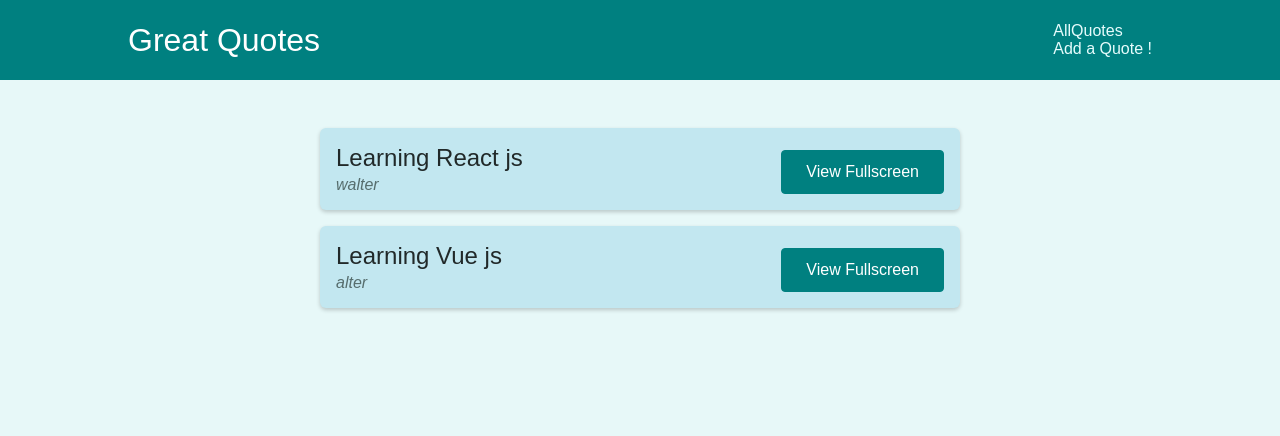
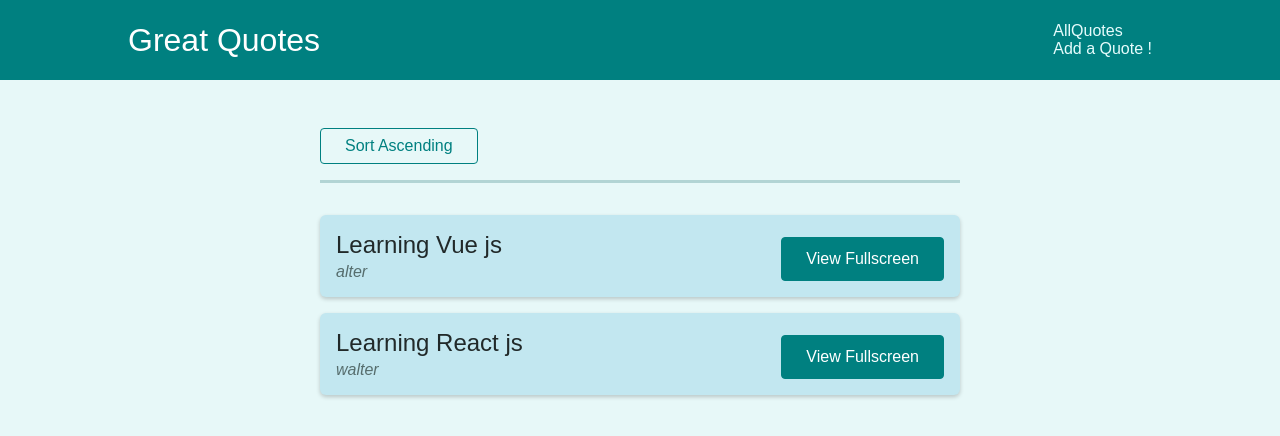
Before and after one commit to Aiken692/Quotes_App, a React (Create React App) app: page /quotes in a window 1280 px wide. Shown: the top 436 px of the page. Built offline with nearby package versions, Linux system fonts and the light colour scheme.

Commit message:
AddedSorting

```diff
--- a/src/components/layout/MainNavigation.module.css
+++ b/src/components/layout/MainNavigation.module.css
@@ -12,6 +12,7 @@
   font-size: 2rem;
   color: white;
 }
+
 
 .nav ul {
   list-style: none;
--- a/src/components/quotes/QuoteList.js
+++ b/src/components/quotes/QuoteList.js
@@ -1,13 +1,42 @@
 import { Fragment } from 'react';
+import { useLocation } from 'react-router-dom';
+import { useHistory } from 'react-router-dom';
 
 import QuoteItem from './QuoteItem';
 import classes from './QuoteList.module.css';
 
+const sortQuotes = (quotes, ascending) => {
+  return quotes.sort((quoteA, quoteB) => {
+    if (ascending) {
+      return quoteA.id > quoteB.id ? 1 : -1;
+    } else {
+      return quoteA.id < quoteB.id ? 1 : -1;
+    }
+  });
+};
+
 const QuoteList = (props) => {
+
+  const history = useHistory();
+  const location = useLocation();
+
+  const querypramas = new URLSearchParams(location.search);
+
+  const isSortingAscending = querypramas.get('sort') === 'asc';
+
+  const sortedQuotes = sortQuotes(props.quotes, isSortingAscending);
+
+  const ChangeSortingHandler = () => {
+    history.push('/quotes?sort=' + (isSortingAscending ? 'desc' : 'asc'))
+  }
+
   return (
     <Fragment>
+      <div className={classes.sorting}>
+        <button onClick={ChangeSortingHandler}>Sort {isSortingAscending ? 'Descending' : 'Ascending'}</button>
+      </div>
       <ul className={classes.list}>
-        {props.quotes.map((quote) => (
+        {sortedQuotes.map((quote) => (
           <QuoteItem
             key={quote.id}
             id={quote.id}
@@ -16,6 +45,7 @@
           />
         ))}
       </ul>
+
     </Fragment>
   );
 };
```
Also changed, not shown: 1 other file (tests, documents, lock files or other folders).
